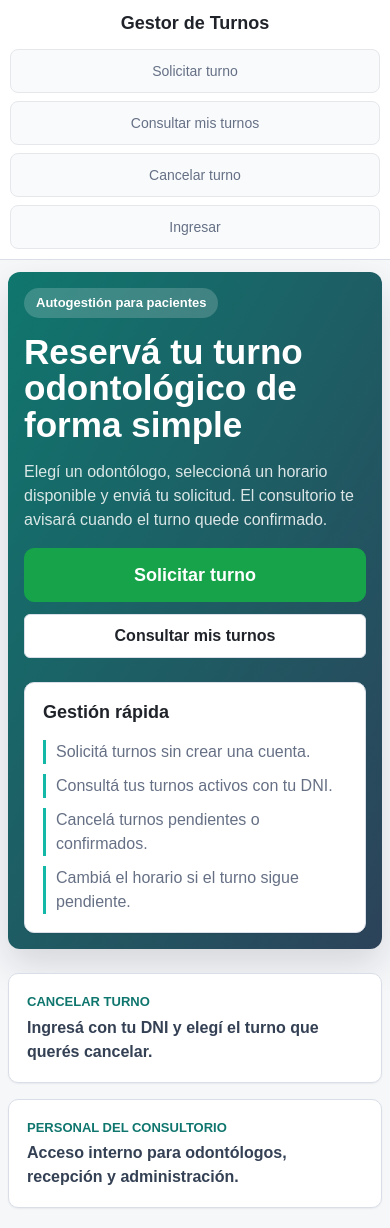
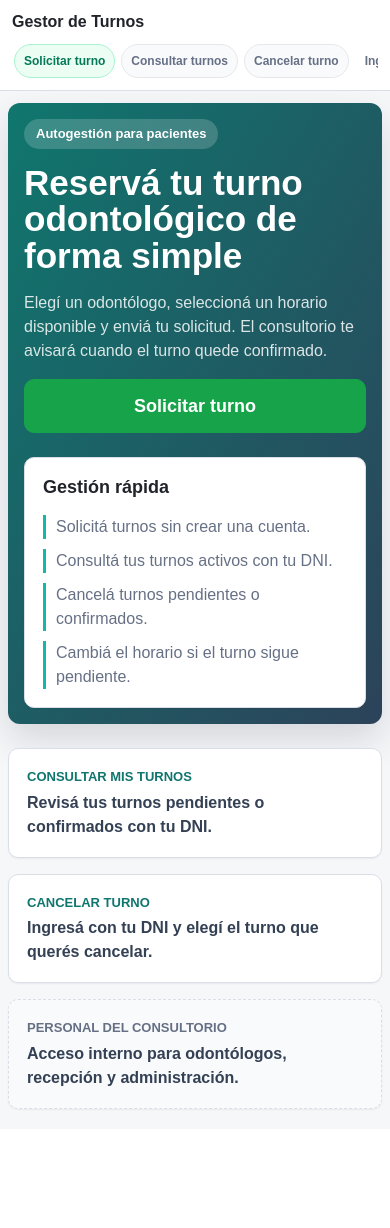
Before and after one commit to Lukillas09/gestor-turnos-odontologia, a Django app: page / in a window 390 px wide. After the commit the page ends 1110 px from the top, so only its background shows below. Run offline with Django 5.2, Linux system fonts and the light colour scheme.

Commit message:
Corrige responsive mobile publico

```diff
--- a/app/templates/base.html
+++ b/app/templates/base.html
@@ -32,11 +32,15 @@
         }
 
         html {
+            width: 100%;
+            max-width: 100%;
             -webkit-text-size-adjust: 100%;
             scroll-padding-top: var(--topbar-height);
         }
 
         body {
+            width: 100%;
+            max-width: 100%;
             margin: 0;
             overflow-x: hidden;
             background: var(--bg);
@@ -2424,6 +2442,15 @@
 
         .public-secondary-card strong {
             color: #344054;
+        }
+
+        .public-secondary-card-muted {
+            border-style: dashed;
+            background: #f8fafc;
+        }
+
+        .public-secondary-card-muted span {
+            color: var(--muted);
         }
 
         .public-query-panel {
@@ -2652,7 +2679,6 @@
             .topbar-inner,
             .page-header,
             .header-actions,
-            .nav,
             .toolbar,
             .search-form,
             .filter-actions,
@@ -2662,37 +2688,67 @@
             }
 
             .topbar-inner {
-                gap: 12px;
-                padding: 10px 0;
+                width: 100%;
+                align-items: center;
+                flex-direction: row;
+                flex-wrap: wrap;
+                justify-content: space-between;
+                gap: 10px;
+                padding: 10px 12px;
             }
 
             .topbar .brand {
+                width: auto;
+                min-width: 0;
+                font-size: 16px;
+                text-align: left;
+            }
+
+            .topbar .nav {
+                display: flex;
+                flex-direction: row;
+                flex-wrap: nowrap;
                 width: 100%;
-                text-align: center;
-            }
-
-            .topbar .nav {
-                display: grid;
-                grid-template-columns: repeat(2, minmax(0, 1fr));
-                width: 100%;
-                gap: 8px;
+                max-width: 100%;
+                gap: 6px;
+                overflow-x: auto;
+                overscroll-behavior-x: contain;
+                -webkit-overflow-scrolling: touch;
+                padding-bottom: 2px;
             }
 
             .topbar .nav-link {
-                min-height: 44px;
+                min-height: 36px;
                 display: flex;
+                flex: 0 0 auto;
                 align-items: center;
                 justify-content: center;
                 border: 1px solid #e5e7eb;
-                border-radius: 8px;
-                padding: 8px 10px;
+                border-radius: 999px;
+                padding: 6px 10px;
                 background: #f8fafc;
+                font-size: 13px;
+                font-weight: 700;
                 text-align: center;
+            }
+
+            .topbar .nav-link-public-primary {
+                border-color: #a7f3d0;
+                background: #ecfdf3;
+                color: #047857;
+            }
+
+            .topbar .nav-link-internal {
+                border-color: transparent;
+                background: transparent;
+                color: var(--muted);
+                font-weight: 600;
             }
 
             .filter-panel,
             .agenda-filter,
             .public-search-panel,
+            .public-search-panel.is-enhanced,
             .form-grid,
             .detail-grid,
             .agenda-turno-body,
@@ -2894,7 +2950,14 @@
 
         @media (max-width: 520px) {
             .topbar .nav {
-                grid-template-columns: 1fr;
+                padding-right: 2px;
+                padding-left: 2px;
+            }
+
+            .topbar .nav-link {
+                min-height: 34px;
+                padding: 5px 9px;
+                font-size: 12px;
             }
 
             .page,
@@ -3038,10 +3101,10 @@
             <div class="topbar-inner">
                 <a class="brand" href="{% url 'landing_publica' %}">Gestor de Turnos</a>
                 <nav class="nav" aria-label="Principal">
-                    <a class="nav-link" href="{% url 'turnos:solicitud_publica' %}">Solicitar turno</a>
-                    <a class="nav-link" href="{% url 'turnos:consulta_publica' %}">Consultar mis turnos</a>
+                    <a class="nav-link nav-link-public-primary" href="{% url 'turnos:solicitud_publica' %}">Solicitar turno</a>
+                    <a class="nav-link" href="{% url 'turnos:consulta_publica' %}">Consultar turnos</a>
                     <a class="nav-link" href="{% url 'turnos:consulta_publica' %}">Cancelar turno</a>
-                    <a class="nav-link" href="{% url 'login' %}">Ingresar</a>
+                    <a class="nav-link nav-link-internal" href="{% url 'login' %}">Ingresar</a>
                 </nav>
             </div>
         </header>
--- a/app/turnos/forms.py
+++ b/app/turnos/forms.py
@@ -75,7 +75,7 @@ class TurnoForm(forms.ModelForm):
         widgets = {
             "fecha": HtmlDateInput(),
             "hora_inicio": forms.TimeInput(attrs={"type": "time", "inputmode": "numeric"}),
-            "motivo": forms.TextInput(attrs={"placeholder": "Ej: control, limpieza, urgencia"}),
+            "motivo": forms.TextInput(attrs={"placeholder": "Control, limpieza o urgencia"}),
             "notas": forms.Textarea(attrs={"rows": 4}),
         }
 
@@ -266,7 +266,7 @@ class SolicitudTurnoPublicaForm(HorariosDisponiblesFormMixin, forms.Form):
         widget=forms.TextInput(
             attrs={
                 "autocomplete": "given-name",
-                "placeholder": "Ej: Lucía",
+                "placeholder": "Nombre del paciente",
             }
         ),
     )
@@ -277,7 +277,7 @@ class SolicitudTurnoPublicaForm(HorariosDisponiblesFormMixin, forms.Form):
         widget=forms.TextInput(
             attrs={
                 "autocomplete": "family-name",
-                "placeholder": "Ej: Pérez",
+                "placeholder": "Apellido del paciente",
             }
         ),
     )
@@ -289,7 +289,7 @@ class SolicitudTurnoPublicaForm(HorariosDisponiblesFormMixin, forms.Form):
             attrs={
                 "autocomplete": "tel",
                 "inputmode": "tel",
-                "placeholder": "Ej: 260 433 1114",
+                "placeholder": "Teléfono de contacto",
             }
         ),
     )
@@ -301,7 +301,7 @@ class SolicitudTurnoPublicaForm(HorariosDisponiblesFormMixin, forms.Form):
             attrs={
                 "autocomplete": "off",
                 "inputmode": "numeric",
-                "placeholder": "Opcional",
+                "placeholder": "DNI del paciente",
             }
         ),
     )
@@ -312,7 +312,7 @@ class SolicitudTurnoPublicaForm(HorariosDisponiblesFormMixin, forms.Form):
             attrs={
                 "autocomplete": "email",
                 "inputmode": "email",
-                "placeholder": "Opcional",
+                "placeholder": "Email de contacto",
             }
         ),
         error_messages={"invalid": "Ingresá un email válido o dejá el campo vacío."},
@@ -343,7 +343,7 @@ class SolicitudTurnoPublicaForm(HorariosDisponiblesFormMixin, forms.Form):
         max_length=200,
         required=False,
         label="Motivo breve",
-        widget=forms.TextInput(attrs={"placeholder": "Ej: control, limpieza, urgencia"}),
+        widget=forms.TextInput(attrs={"placeholder": "Control, limpieza o urgencia"}),
     )
 
     def __init__(self, *args, **kwargs):
@@ -375,7 +375,7 @@ class ConsultaTurnosPublicaForm(forms.Form):
             attrs={
                 "autocomplete": "off",
                 "inputmode": "numeric",
-                "placeholder": "Ej: 38111222",
+                "placeholder": "DNI del paciente",
             }
         ),
     )
@@ -393,7 +393,7 @@ class CancelacionTurnoPublicaForm(forms.Form):
         widget=forms.Textarea(
             attrs={
                 "rows": 3,
-                "placeholder": "Opcional. Ej: no puedo asistir ese día.",
+                "placeholder": "Motivo de cancelación",
             }
         ),
     )
@@ -479,7 +479,7 @@ class ConfirmacionTurnoForm(forms.Form):
                 "inputmode": "numeric",
                 "max": 360,
                 "min": 5,
-                "placeholder": "Ej: 75",
+                "placeholder": "75",
             }
         ),
         error_messages={
--- a/app/turnos/templates/turnos/public/consulta_turnos.html
+++ b/app/turnos/templates/turnos/public/consulta_turnos.html
@@ -47,7 +47,7 @@
                                         {% csrf_token %}
                                         <input type="hidden" name="documento" value="{{ documento }}">
                                         <label class="sr-only" for="motivo-cancelacion-{{ turno.pk }}">Motivo de cancelación</label>
-                                        <textarea id="motivo-cancelacion-{{ turno.pk }}" name="motivo_cancelacion" rows="2" placeholder="Motivo opcional"></textarea>
+                                        <textarea id="motivo-cancelacion-{{ turno.pk }}" name="motivo_cancelacion" rows="2" placeholder="Motivo de cancelación"></textarea>
                                         <button class="button-danger" type="submit">Cancelar</button>
                                     </form>
                                 </div>
@@ -118,7 +118,7 @@
                                         <input type="hidden" name="csrfmiddlewaretoken" value="${escapeHtml(csrfToken)}">
                                         <input type="hidden" name="documento" value="${escapeHtml(documento)}">
                                         <label class="sr-only">Motivo de cancelación</label>
-                                        <textarea name="motivo_cancelacion" rows="2" placeholder="Motivo opcional"></textarea>
+                                        <textarea name="motivo_cancelacion" rows="2" placeholder="Motivo de cancelación"></textarea>
                                         <button class="button-danger" type="submit">Cancelar</button>
                                     </form>
                                 </div>
--- a/app/turnos/templates/turnos/public/landing.html
+++ b/app/turnos/templates/turnos/public/landing.html
@@ -10,7 +10,6 @@
             <p>Elegí un odontólogo, seleccioná un horario disponible y enviá tu solicitud. El consultorio te avisará cuando el turno quede confirmado.</p>
             <div class="public-home-actions">
                 <a class="button public-primary-action" href="{% url 'turnos:solicitud_publica' %}">Solicitar turno</a>
-                <a class="button button-secondary" href="{% url 'turnos:consulta_publica' %}">Consultar mis turnos</a>
             </div>
         </div>
         <div class="public-home-card card-hover">
@@ -26,10 +25,14 @@
 
     <section class="public-home-secondary animate-fade-up">
         <a class="public-secondary-card card-hover" href="{% url 'turnos:consulta_publica' %}">
+            <span>Consultar mis turnos</span>
+            <strong>Revisá tus turnos pendientes o confirmados con tu DNI.</strong>
+        </a>
+        <a class="public-secondary-card card-hover" href="{% url 'turnos:consulta_publica' %}">
             <span>Cancelar turno</span>
             <strong>Ingresá con tu DNI y elegí el turno que querés cancelar.</strong>
         </a>
-        <a class="public-secondary-card card-hover" href="{% url 'login' %}">
+        <a class="public-secondary-card public-secondary-card-muted card-hover" href="{% url 'login' %}">
             <span>Personal del consultorio</span>
             <strong>Acceso interno para odontólogos, recepción y administración.</strong>
         </a>
--- a/app/turnos/templates/turnos/public/reprogramar_turno.html
+++ b/app/turnos/templates/turnos/public/reprogramar_turno.html
@@ -21,8 +21,10 @@
                 <img
                     src="{{ turno.odontologo.foto_perfil_url }}"
                     alt="{{ turno.odontologo }}"
+                    onerror="this.hidden=true; this.nextElementSibling.hidden=false;"
                     style="object-position: {{ turno.odontologo.foto_object_position }};"
                 >
+                <span class="public-avatar-fallback" hidden>{{ turno.odontologo.nombre_completo|first }}</span>
             {% else %}
                 <span>{{ turno.odontologo.nombre_completo|first }}</span>
             {% endif %}
--- a/app/turnos/templates/turnos/solicitud_publica_form.html
+++ b/app/turnos/templates/turnos/solicitud_publica_form.html
@@ -17,8 +17,10 @@
                     <img
                         src="{{ odontologo.foto_perfil_url }}"
                         alt="{{ odontologo }}"
+                        onerror="this.hidden=true; this.nextElementSibling.hidden=false;"
                         style="object-position: {{ odontologo.foto_object_position }};"
                     >
+                    <span class="public-avatar-fallback" hidden>{{ odontologo.nombre_completo|first }}</span>
                 {% else %}
                     <span>{{ odontologo.nombre_completo|first }}</span>
                 {% endif %}
--- a/app/turnos/templates/turnos/solicitud_publica_seleccion.html
+++ b/app/turnos/templates/turnos/solicitud_publica_seleccion.html
@@ -10,8 +10,10 @@
                     <img
                         src="{{ odontologo.foto_perfil_url }}"
                         alt="{{ odontologo }}"
+                        onerror="this.hidden=true; this.nextElementSibling.hidden=false;"
                         style="object-position: {{ odontologo.foto_object_position }};"
                     >
+                    <span class="public-avatar-fallback" hidden>{{ odontologo.nombre_completo|first }}</span>
                 {% elif odontologo %}
                     <span>{{ odontologo.nombre_completo|first }}</span>
                 {% else %}
@@ -189,7 +191,7 @@
                 }
 
                 const foto = odontologo.foto_url
-                    ? `<img src="${escapeHtml(odontologo.foto_url)}" alt="${escapeHtml(odontologo.nombre)}" style="object-position: ${escapeHtml(odontologo.foto_object_position)};">`
+                    ? `<img src="${escapeHtml(odontologo.foto_url)}" alt="${escapeHtml(odontologo.nombre)}" onerror="this.hidden=true; this.nextElementSibling.hidden=false;" style="object-position: ${escapeHtml(odontologo.foto_object_position)};"><span class="public-avatar-fallback" hidden>${escapeHtml(odontologo.inicial || "O")}</span>`
                     : `<span>${escapeHtml(odontologo.inicial || "O")}</span>`;
                 const contacto = odontologo.celular
                     ? `<p>Contacto ${escapeHtml(odontologo.celular)}</p>`
```
Also changed, not shown: other parts of app/templates/base.html (+24 -10 lines).
